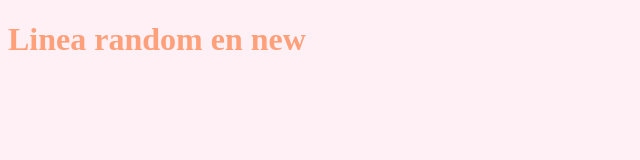
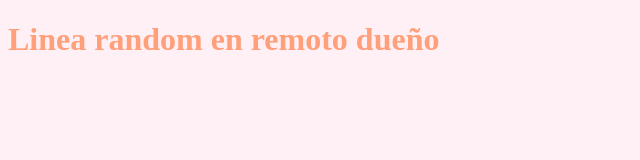
Before and after one commit to IagoAres2/DAW, a plain HTML site: page Index.html in a window 1280 px wide. Shown: the whole page, without its empty margins (0-640 px from the left). Drawn offline with Linux system fonts and the light colour scheme.

Commit message:
Primer commit remoto dueño

```diff
--- a/Index.html
+++ b/Index.html
@@ -4,5 +4,5 @@
 	<title>Ejercicio 4b</title>
 	<link rel="stylesheet" href="styles.css">
 </head>
-<h1>Linea random en new</h1>
+<h1>Linea random en remoto dueño</h1>
 </html>
```
